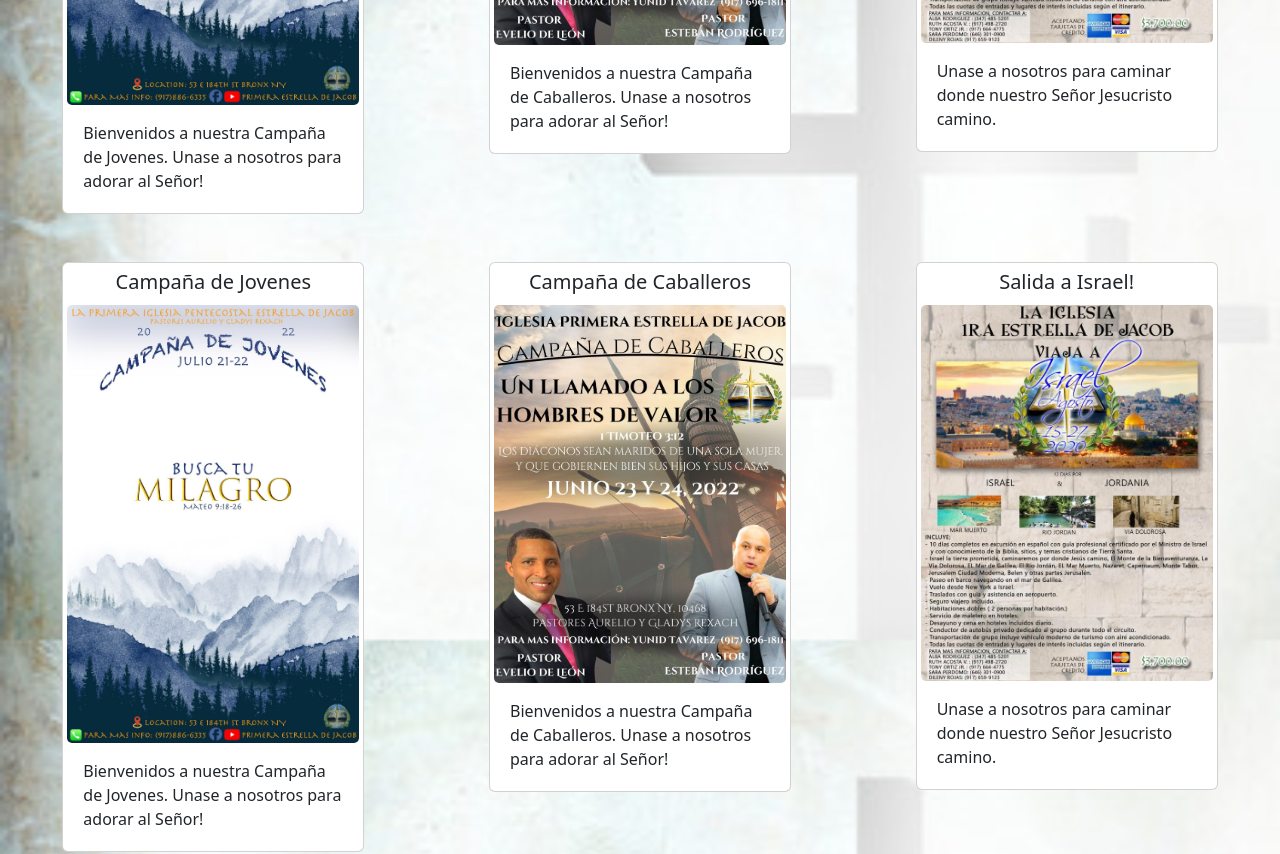
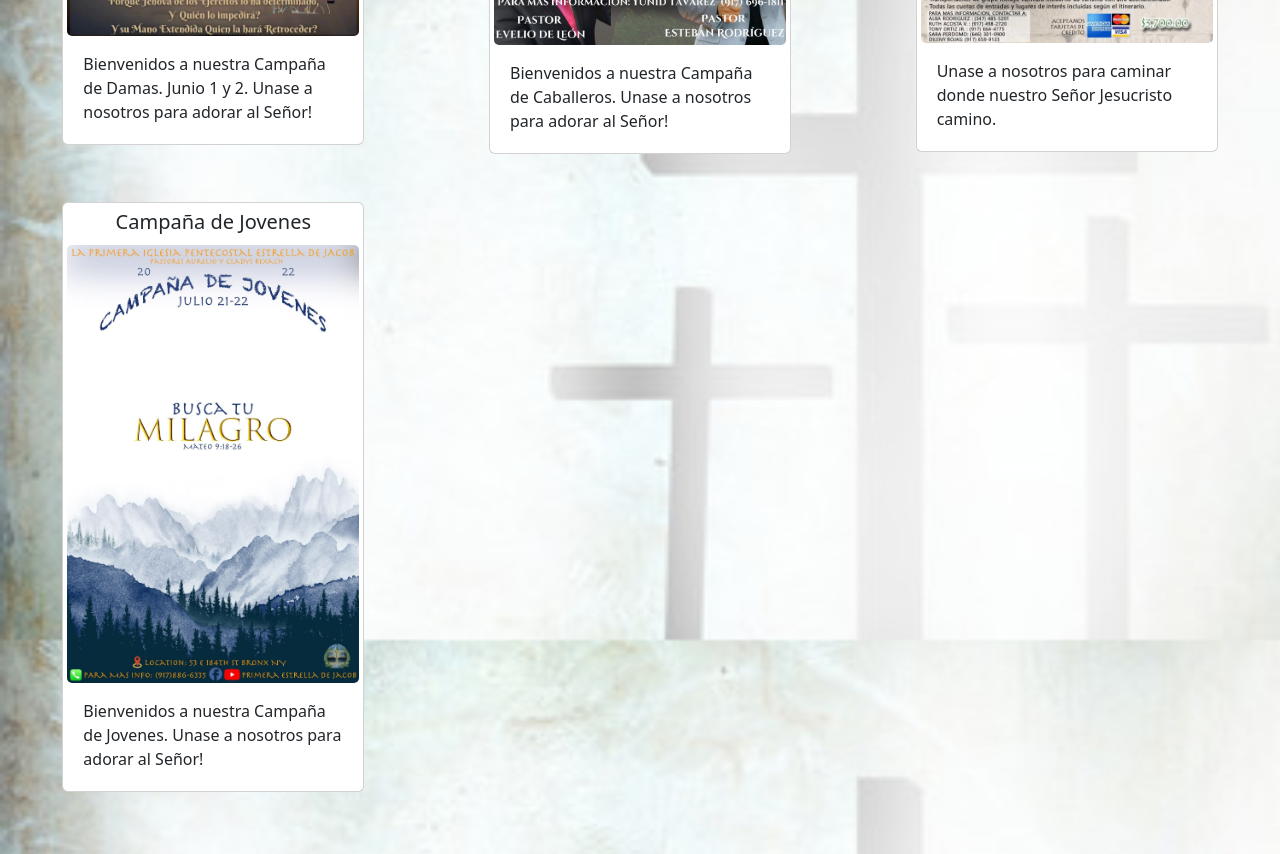
Before and after one commit to hgandia/edj-react, a React (Create React App) app: page /events in a window 1280 px wide. Shown: the part 960-1814 px from the top of the page. Built offline with nearby package versions, Linux system fonts and the light colour scheme.

Commit message:
visitorSlice

```diff
--- a/src/app/shared/FLYERS.js
+++ b/src/app/shared/FLYERS.js
@@ -1,13 +1,14 @@
 import flyerOne from '..//assets/img/campanaJovenes.jpg';
 import flyerTwo from '../assets/img/campanaDeCaballeros.jpg';
 import flyerThree from '../assets/img/salidaIsrael.jpg';
+import damasCampana from '../assets/img/damasCampana.jpg';
 
 export const FLYERS = [
     {
         id: 0,
-        image: flyerOne,
-        title: 'Campaña de Jovenes',
-        description: 'Bienvenidos a nuestra Campaña de Jovenes.  Unase a nosotros para adorar al Señor!'
+        image: damasCampana,
+        title: 'Campaña de Damas',
+        description: 'Bienvenidos a nuestra Campaña de Damas.  Junio 1 y 2.  Unase a nosotros para adorar al Señor!'
     },
     {
         id: 1,
@@ -26,35 +27,5 @@ export const FLYERS = [
         image: flyerOne,
         title: 'Campaña de Jovenes',
         description: 'Bienvenidos a nuestra Campaña de Jovenes.  Unase a nosotros para adorar al Señor!'
-    },
-    {
-        id: 4,
-        image: flyerTwo,
-        title: 'Campaña de Caballeros',
-        description: 'Bienvenidos a nuestra Campaña de Caballeros.  Unase a nosotros para adorar al Señor!'
-    },
-    {
-        id: 5,
-        image: flyerThree,
-        title: 'Salida a Israel!',
-        description: 'Unase a nosotros para caminar donde nuestro Señor Jesucristo camino.'
-    },
-    {
-        id: 6,
-        image: flyerOne,
-        title: 'Campaña de Jovenes',
-        description: 'Bienvenidos a nuestra Campaña de Jovenes.  Unase a nosotros para adorar al Señor!'
-    },
-    {
-        id: 7,
-        image: flyerTwo,
-        title: 'Campaña de Caballeros',
-        description: 'Bienvenidos a nuestra Campaña de Caballeros.  Unase a nosotros para adorar al Señor!'
-    },
-    {
-        id: 8,
-        image: flyerThree,
-        title: 'Salida a Israel!',
-        description: 'Unase a nosotros para caminar donde nuestro Señor Jesucristo camino.'
     }
 ]
--- a/src/app/shared/baseUrl.js
+++ b/src/app/shared/baseUrl.js
@@ -1 +1 @@
-export const baseUrl = 'http://192.168.1.7:3000';
+export const baseUrl = 'http://192.168.1.7:3000/';
--- a/src/app/store.js
+++ b/src/app/store.js
@@ -1,8 +1,8 @@
 import { configureStore } from '@reduxjs/toolkit';
-//import counterReducer from '../features/counter/counterSlice';
+
 
 export const store = configureStore({
   reducer: {
-    //counter: counterReducer,
+
   },
 });
```
Also changed, not shown: src/features/visitors/visitorSlice.js (+44 -0 lines), src/app/assets/img/damasCampana.jpg (added).
